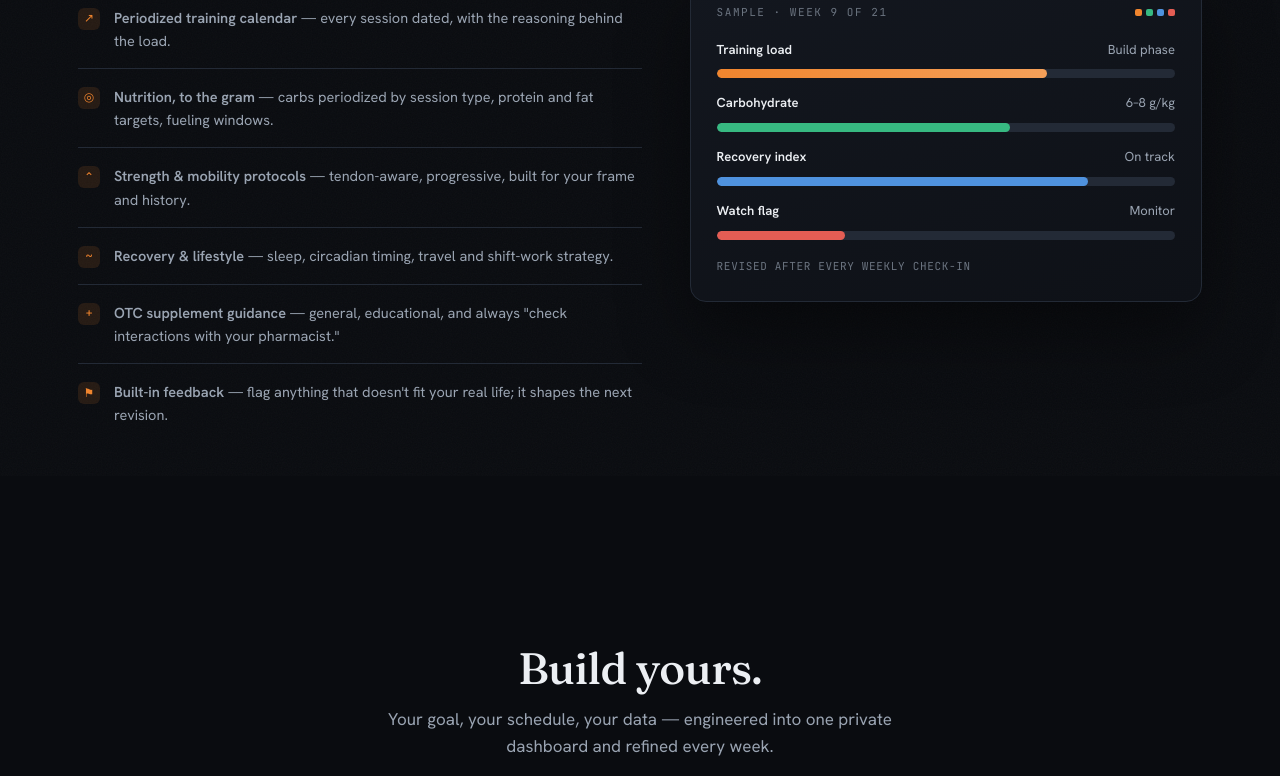
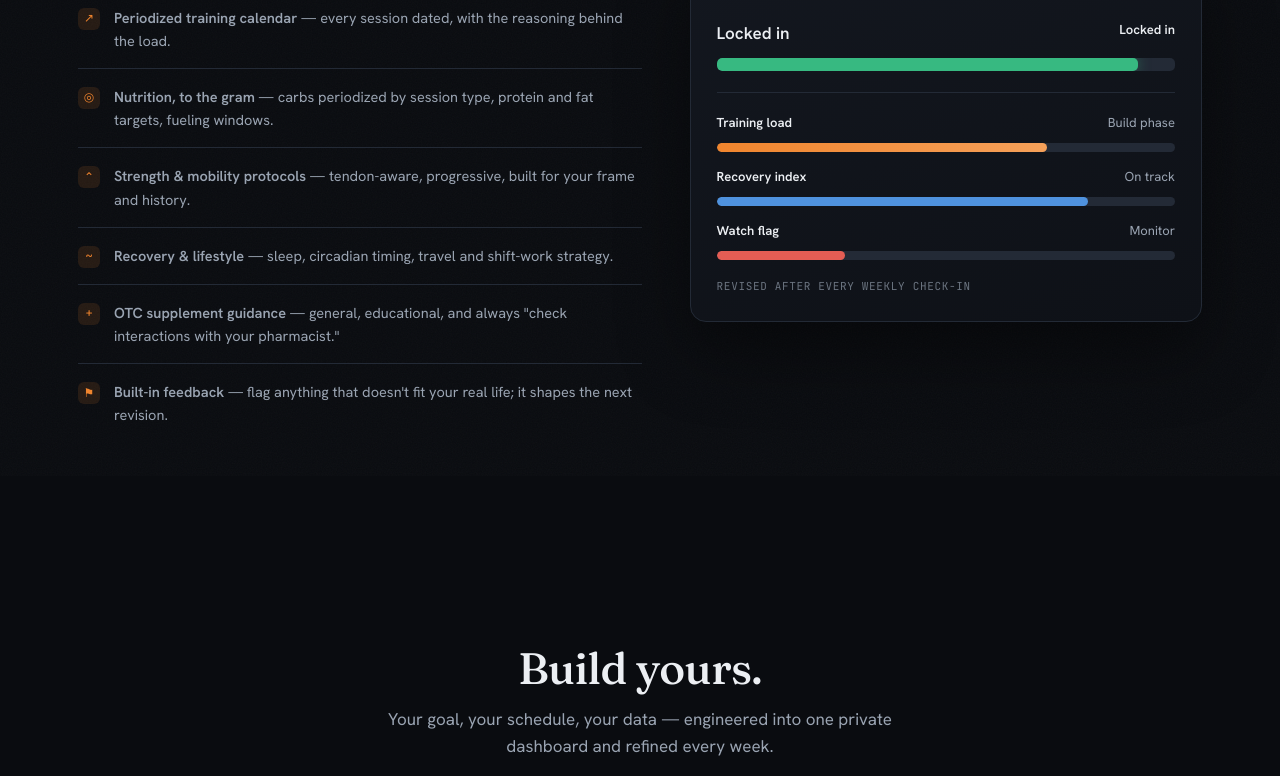
Before and after one commit to elitemetabolix/elitemetabolix-site, a plain HTML site: page inside.html in a window 1280 px wide. Shown: the part 324-1100 px from the top of the page. Drawn offline with nearby package versions, Linux system fonts and the light colour scheme.

Commit message:
Update inside.html

```diff
--- a/inside.html
+++ b/inside.html
@@ -242,9 +242,9 @@ footer{border-top:1px solid var(--line);padding:60px 0 40px;margin-top:40px}
         </ul>
       </div>
       <div class="panel" aria-hidden="true">
-        <div class="ph"><span class="t">Sample · Week 9 of 21</span><span class="signal"><i></i><i></i><i></i><i></i></span></div>
+        <div class="ph"><span class="t">Sample · Week 9 of 21</span><span class="signal"><i style="background:var(--green)"></i><i style="background:var(--orange)"></i><i style="background:var(--blue)"></i><i style="background:var(--red)"></i></span></div>
+        <div class="prow" style="margin-bottom:20px;padding-bottom:18px;border-bottom:1px solid var(--line)"><div class="lbl"><b style="font-size:17px">Locked in</b><span style="color:var(--txt);font-weight:600">Locked in</span></div><div class="bar" style="height:13px;margin-top:11px"><i style="width:92%;background:var(--green);box-shadow:0 0 14px rgba(55,185,129,.45)"></i></div></div>
         <div class="prow"><div class="lbl"><b>Training load</b><span>Build phase</span></div><div class="bar"><i style="width:72%;background:linear-gradient(90deg,var(--orange),#f5a059)"></i></div></div>
-        <div class="prow"><div class="lbl"><b>Carbohydrate</b><span>6–8 g/kg</span></div><div class="bar"><i style="width:64%;background:var(--green)"></i></div></div>
         <div class="prow"><div class="lbl"><b>Recovery index</b><span>On track</span></div><div class="bar"><i style="width:81%;background:var(--blue)"></i></div></div>
         <div class="prow"><div class="lbl"><b>Watch flag</b><span>Monitor</span></div><div class="bar"><i style="width:28%;background:var(--red)"></i></div></div>
         <div style="font-family:var(--fm);font-size:11px;color:var(--mut2);margin-top:18px;letter-spacing:.06em">REVISED AFTER EVERY WEEKLY CHECK-IN</div>
```
